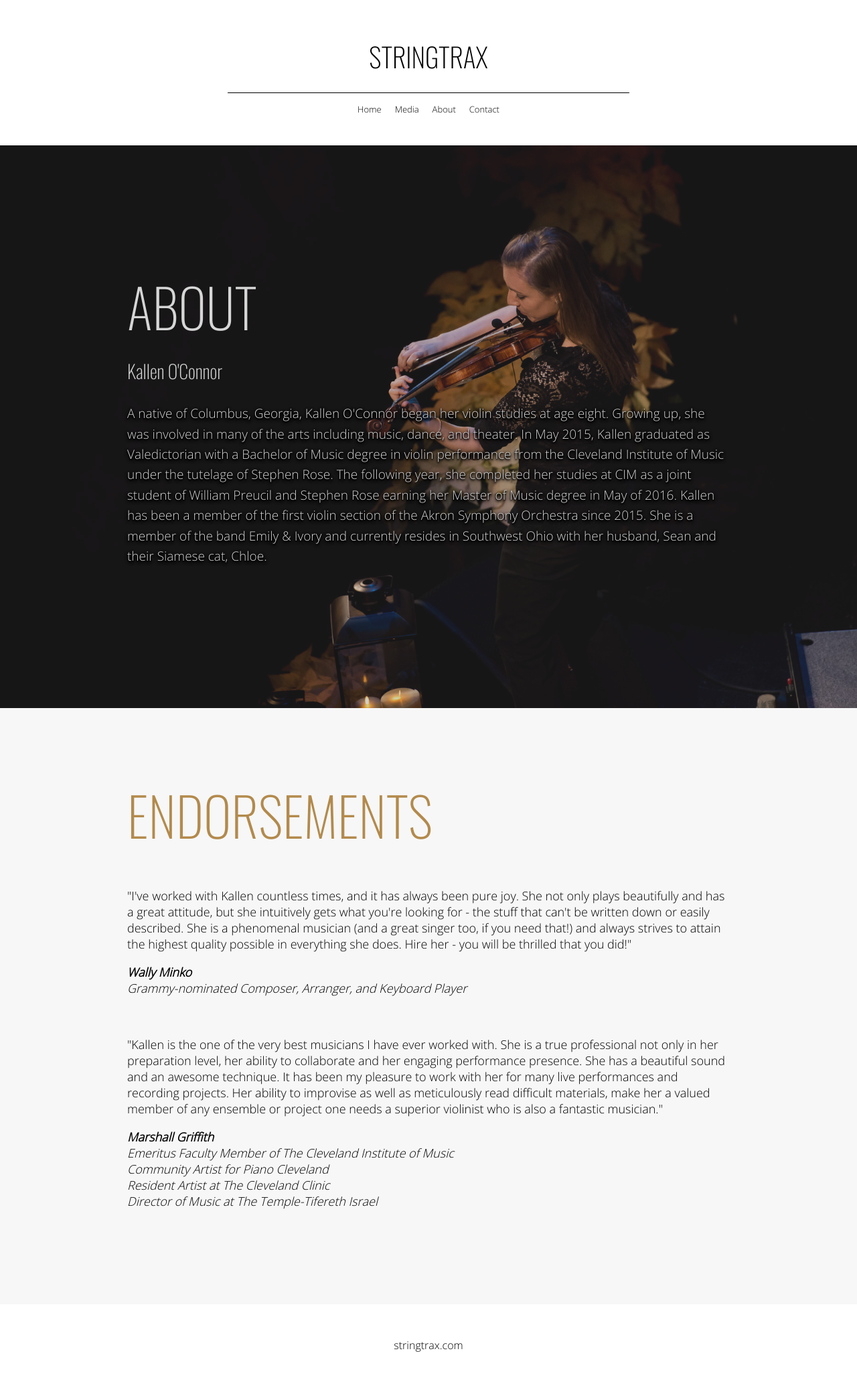
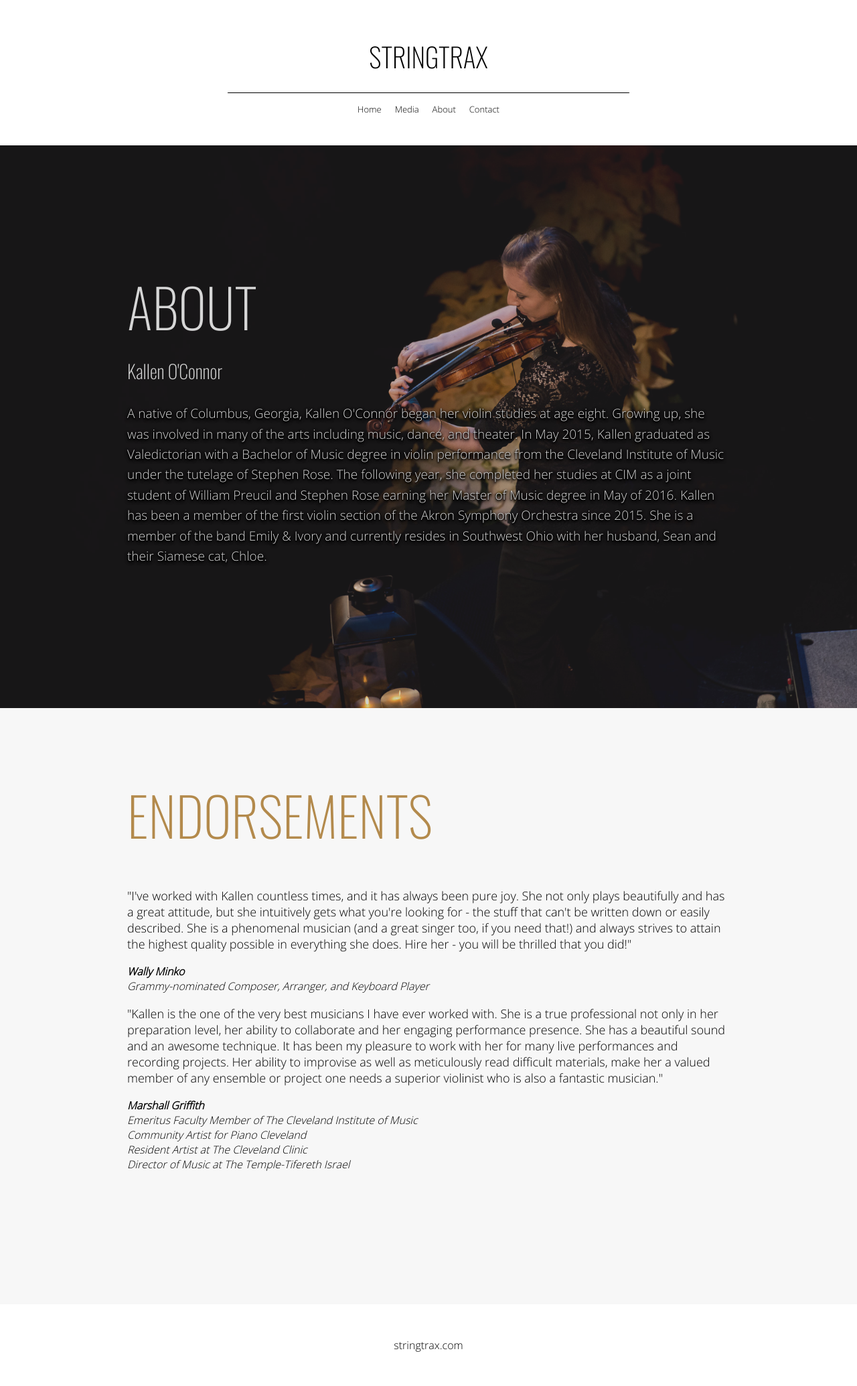
Before and after one commit to kallenoconnor/StringTrax, a Jekyll site: the page built from about.html, in a window 1280 px wide. Shown: the whole page at 67% size. Built offline with Jekyll 4.4.1, drawn with Linux system fonts in a browser that asks for light colours.

Commit message:
Tweaks to form and messing with safari iPhone styling (again)

```diff
--- a/about.html
+++ b/about.html
@@ -28,7 +28,6 @@
             <span data-anim>
                 <h2>Endorsements</h2>
             </span>
-            <blockquote>
                 <p>
                     "I've worked with Kallen countless times, and it has always been pure joy.
                     She not only plays beautifully and has a great attitude, but she intuitively gets what you're
@@ -42,8 +41,6 @@
                     <strong>Wally Minko</strong> <br />
                     Grammy-nominated Composer, Arranger, and Keyboard Player
                 </cite>
-            </blockquote>
-            <blockquote>
                 <p>
                     "Kallen is the one of the very best musicians I have ever worked with.
                     She is a true professional not only in her preparation level, her ability to collaborate and her
@@ -61,7 +58,6 @@
                     Resident Artist at The Cleveland Clinic <br />
                     Director of Music at The Temple-Tifereth Israel
                 </cite>
-            </blockquote>
         </div>
     </div>
 </main>
--- a/contact.html
+++ b/contact.html
@@ -12,7 +12,8 @@
         Other strings available upon request. Please contact for a quote.
     </p>
     <p><a href="mailto:info@stringtrax.com">info@stringtrax.com</a></p>
-    <form action="https://getform.io/f/d464489d-9162-41d8-8c55-e12414ccfc5a" method="POST">
+    <p id="thanks">Thank you for contacting us! We will get back to you shortly!</p>
+    <form id= "contactForm" action="https://getform.io/f/d464489d-9162-41d8-8c55-e12414ccfc5a" method="POST">
         <div id="name">
             <label for="name">Name</label>
             <input id="name" name="name" type="text" placeholder="Enter your name" />
--- a/css/contact.scss
+++ b/css/contact.scss
@@ -108,3 +108,20 @@
     }
 
 }
+
+#thanks
+{
+    display:none;
+}
+body.done
+{
+    form
+    {
+        display:none;
+    }
+    #thanks
+    {
+        display:block;
+        margin-top: 200px;
+    }
+}
--- a/js/script.js
+++ b/js/script.js
@@ -1,3 +1,4 @@
+//intersection observer for animatin text at certain page points
 const observerCheckHit = (/**@type {IntersectionObserverEntry}*/element )=>
 {
     if (element.isIntersecting)
@@ -8,3 +9,20 @@
 
 const observer = new IntersectionObserver( (e)=>e.forEach(observerCheckHit), { root: null, rootMargin: '0px', threshold: 0.1 } );
 document.querySelectorAll("[data-anim]").forEach(anim=>observer.observe(anim));
+
+//Form manipulation (prevent default redirect)
+const form = document.getElementById("contactForm");
+form?.addEventListener("submit", e=>
+{
+    e.preventDefault();
+
+    //Get form data
+    var data= new FormData(form);
+    //Init fetch post
+    fetch(form.getAttribute("action"), {
+        method: "POST",
+        body: data
+    })
+    //Server Response
+    .then(()=>document.body.setAttribute("class", "done"))
+});
```
